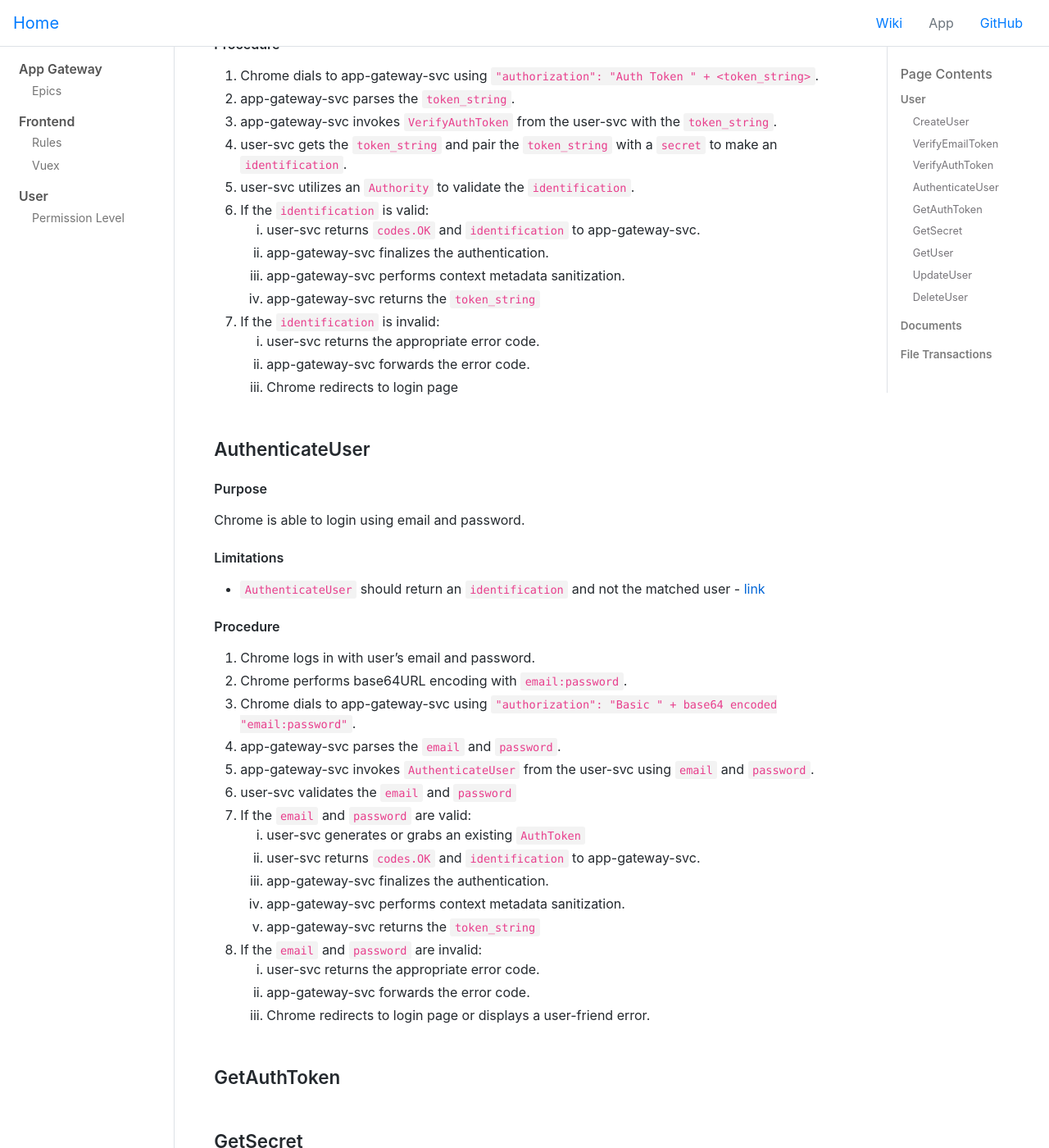
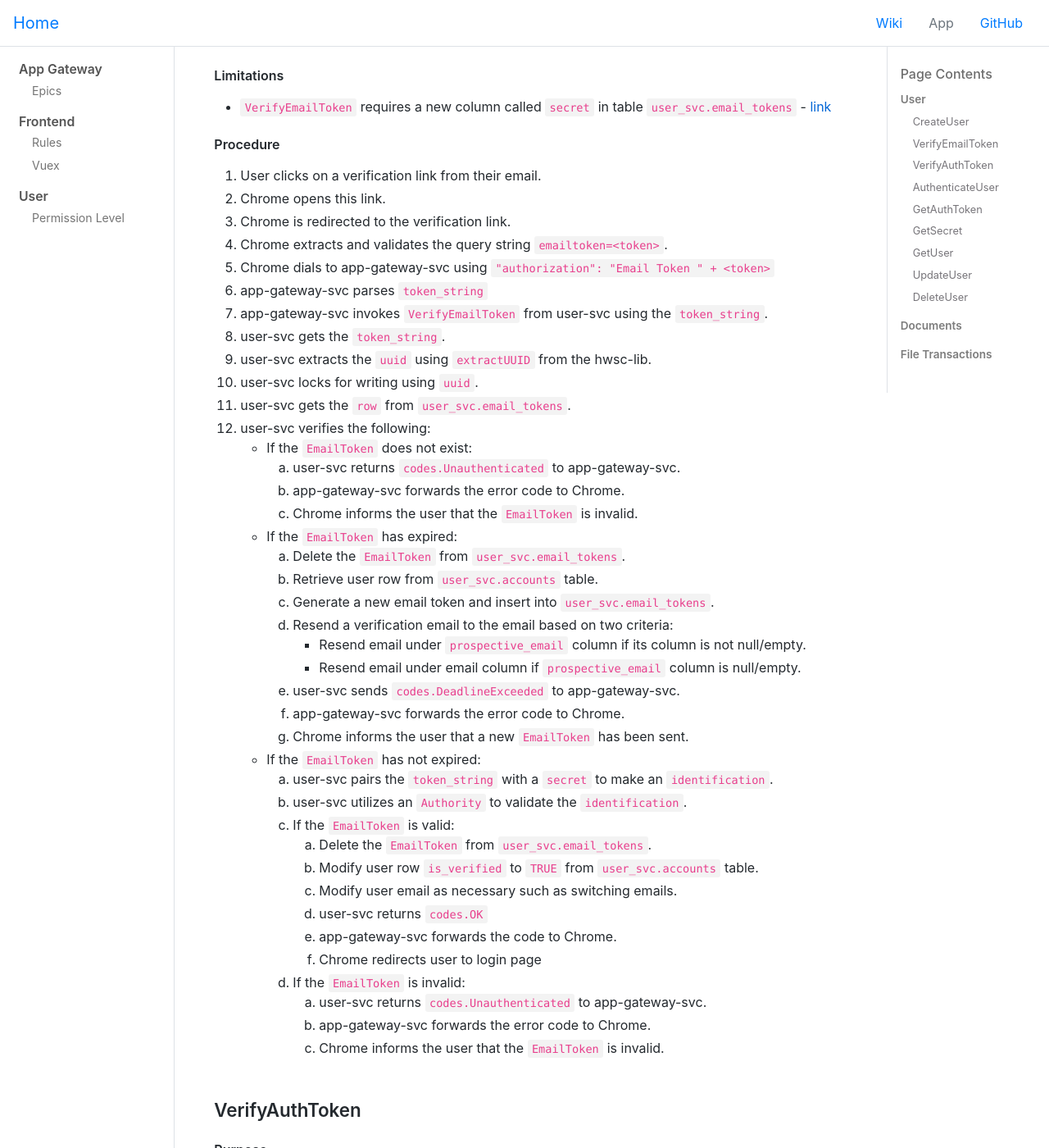
Before and after one commit to hwsc-org/hwsc-org.github.io, a Jekyll site: the page built from wikis/app-gateway/epics.md, in a window 1280 px wide and 1400 px high, scrolled down 810 px. Shown: the whole window at 82% size. Built offline with Jekyll 4.4.1, drawn with Linux system fonts in a browser that asks for light colours; comment, search, counter and statistics services are not loaded; some of the changed text lies outside the part shown.

Commit message:
Add VerifyEmailToken doc

```diff
--- a/wikis/app-gateway/epics.md
+++ b/wikis/app-gateway/epics.md
@@ -14,14 +14,66 @@ redirect_from:
 Epics related to `hwsc-user-svc`
 
 ### CreateUser
-
+#### Purpose
+User has to verify a new email on registration and update.
+#### Limitations
+- `EmailToken` expires in 2 weeks.
+- `CreateUser` requires a new column called `secret` in table `user_svc.email_tokens` - [link](https://github.com/hwsc-org/hwsc-user-svc/issues/113)
+- Email query string
 
 ### VerifyEmailToken
+#### Purpose
+User has to verify a new email on registration and update.
+#### Limitations
+- `VerifyEmailToken` requires a new column called `secret` in table `user_svc.email_tokens` - [link](https://github.com/hwsc-org/hwsc-user-svc/issues/113)
+
+#### Procedure
+1. User clicks on a verification link from their email.
+2. Chrome opens this link.
+3. Chrome is redirected to the verification link.
+4. Chrome extracts and validates the query string `emailtoken=<token>`.
+5. Chrome dials to app-gateway-svc using `"authorization": "Email Token " + <token>`
+6. app-gateway-svc parses `token_string`
+7. app-gateway-svc invokes `VerifyEmailToken` from user-svc using the `token_string`.
+8. user-svc gets the `token_string`.
+9. user-svc extracts the `uuid` using `extractUUID` from the hwsc-lib.
+10. user-svc locks for writing using `uuid`.
+11. user-svc gets the `row` from `user_svc.email_tokens`.
+12. user-svc verifies the following:
+    - If the `EmailToken` does not exist:
+        1. user-svc returns `codes.Unauthenticated` to app-gateway-svc.
+        2. app-gateway-svc forwards the error code to Chrome.
+        3. Chrome informs the user that the `EmailToken` is invalid.
+    - If the `EmailToken` has expired:
+        1. Delete the `EmailToken` from `user_svc.email_tokens`.
+        2. Retrieve user row from `user_svc.accounts` table.
+        3. Generate a new email token and insert into `user_svc.email_tokens`.
+        4. Resend a verification email to the email based on two criteria:
+            - Resend email under `prospective_email` column if its column is not null/empty.
+            - Resend email under email column if `prospective_email` column is null/empty.
+        7. user-svc sends `codes.DeadlineExceeded` to app-gateway-svc.
+        8. app-gateway-svc forwards the error code to Chrome.
+        9. Chrome informs the user that a new `EmailToken` has been sent.
+    - If the `EmailToken` has not expired:
+        1. user-svc pairs the `token_string` with a `secret` to make an `identification`.
+        2. user-svc utilizes an `Authority` to validate the `identification`.
+        3. If the `EmailToken` is valid:
+            1. Delete the `EmailToken` from `user_svc.email_tokens`.
+            2. Modify user row `is_verified` to `TRUE` from `user_svc.accounts` table.
+            3. Modify user email as necessary such as switching emails.
+            4. user-svc returns `codes.OK`
+            5. app-gateway-svc forwards the code to Chrome.
+            6. Chrome redirects user to login page
+        4. If the `EmailToken` is invalid:
+            1. user-svc returns `codes.Unauthenticated` to app-gateway-svc.
+            2. app-gateway-svc forwards the error code to Chrome.
+            3. Chrome informs the user that the `EmailToken` is invalid.
 
 ### VerifyAuthToken
 #### Purpose
 In the event of a connection failure, Chrome has to authenticate with app-gateway-svc using an existing `AuthToken`.
 #### Limitations
+- `AuthToken` expires in 2 hours.
 - `VerifyAuthToken` only works with `User` permission - [link](https://github.com/hwsc-org/hwsc-user-svc/issues/111)
 
 #### Procedure
@@ -49,7 +101,7 @@ Chrome is able to login using email and password.
 #### Procedure
 1. Chrome logs in with user's email and password.
 2. Chrome performs base64URL encoding with `email:password`.
-3. Chrome dials to app-gateway-svc using `"authorization": "Basic " + base64 encoded "email:password"`.
+3. Chrome dials to app-gateway-svc using `"authorization": "Basic " + base64 encoded "<email:password>"`.
 4. app-gateway-svc parses the `email` and `password`.
 5. app-gateway-svc invokes `AuthenticateUser` from the user-svc using `email` and `password`.
 6. user-svc validates the `email` and `password`
```
